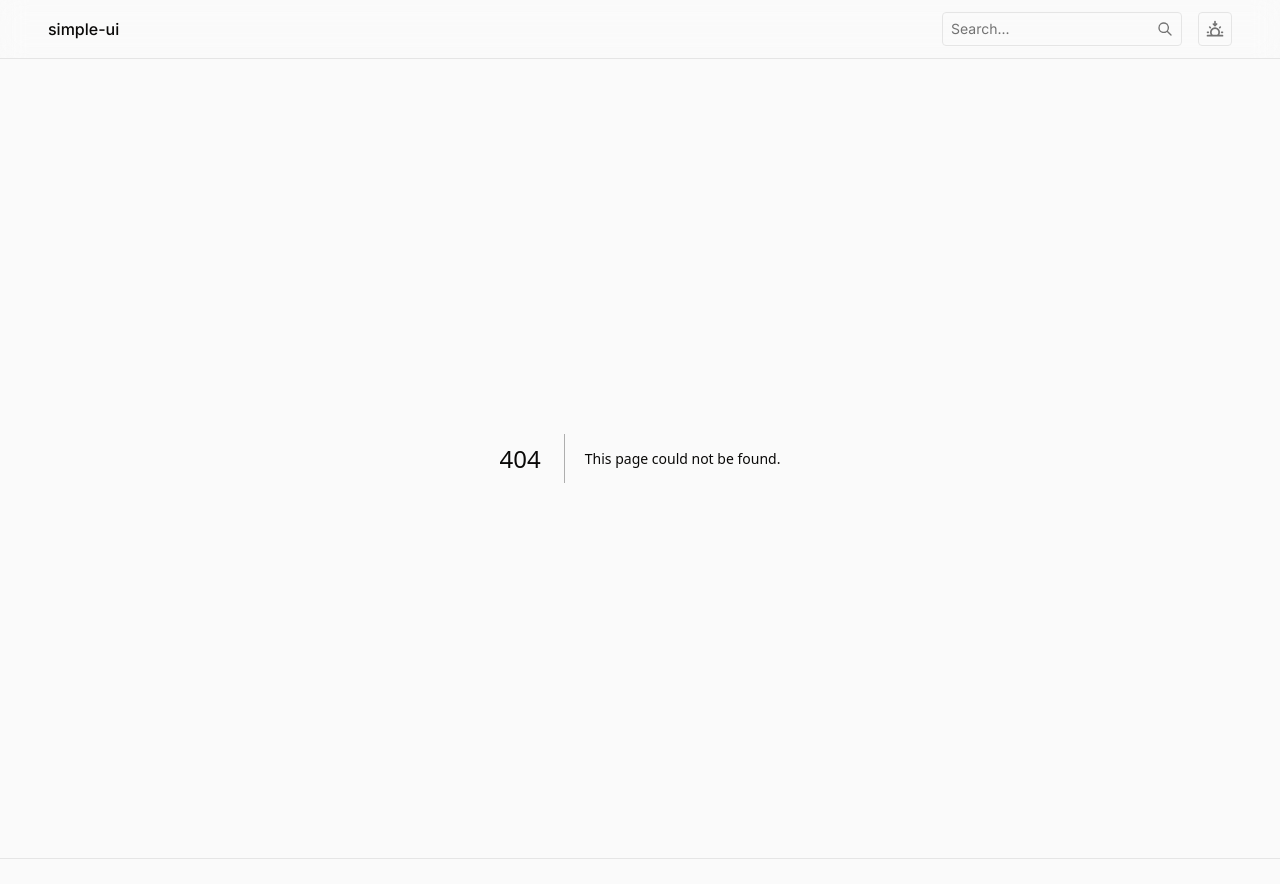
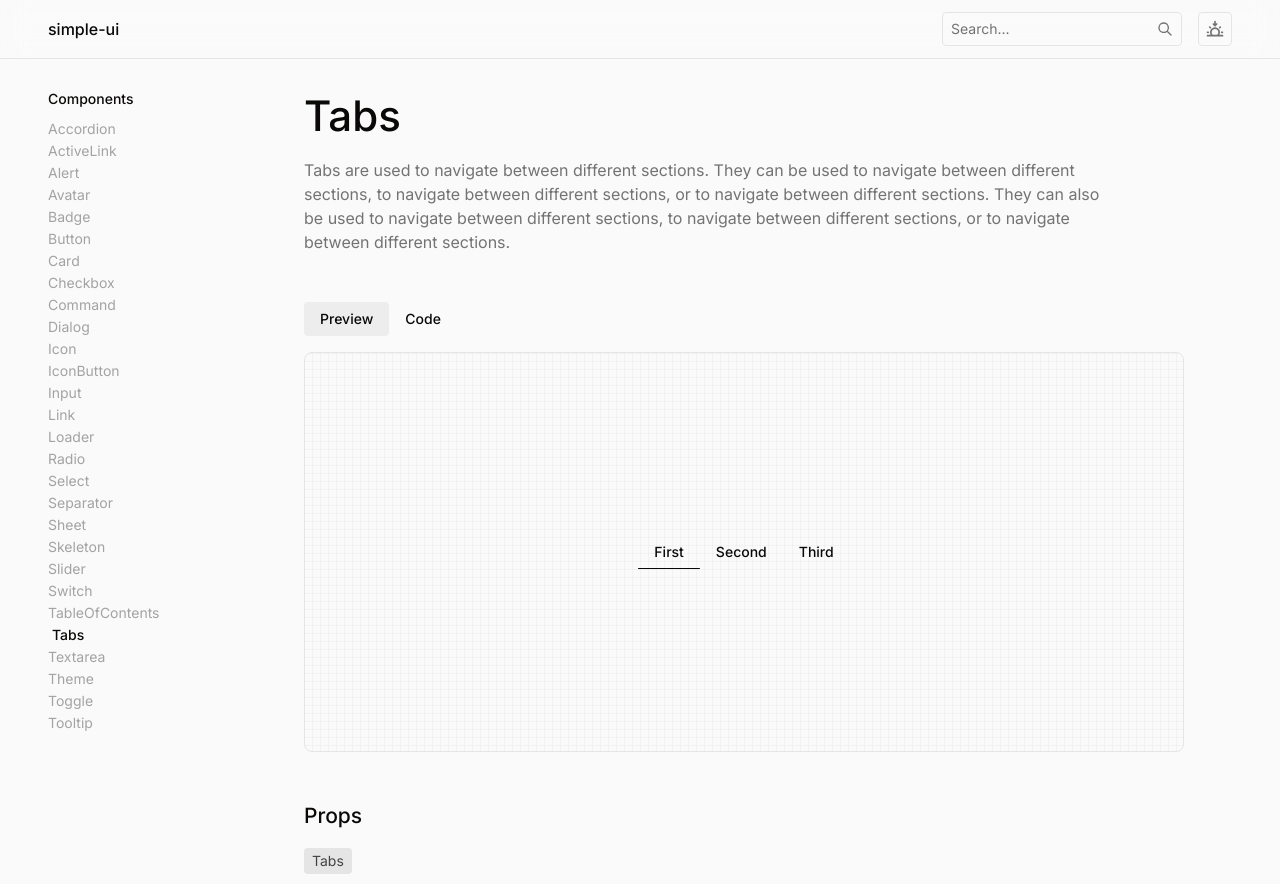
Before and after one commit to haberalan/simple-ui, a Next.js app: page /components/tabs in a window 1280 px wide. Before the commit this address had no page. Shown: the top 884 px of the page. Built offline with nearby package versions, Linux system fonts and the light colour scheme.

Commit message:
fix: tabs

```diff
--- /dev/null
+++ b/app/(sites)/components/tabs/page.tsx
@@ -0,0 +1,82 @@
+import { TabItem, Tabs } from "@/components/ui";
+import {
+  ComponentHeader,
+  ComponentPreview,
+  ComponentProps,
+} from "../_components";
+
+export default function Page() {
+  return (
+    <>
+      <ComponentHeader
+        name="Tabs"
+        description="Tabs are used to navigate between different sections. They can be used to navigate between different sections, to navigate between different sections, or to navigate between different sections. They can also be used to navigate between different sections, to navigate between different sections, or to navigate between different sections."
+      />
+      <ComponentPreview
+        preview={
+          <Tabs labels={["First", "Second", "Third"]} variant="primary">
+            <TabItem label="First">
+              <></>
+            </TabItem>
+            <TabItem label="Second">
+              <></>
+            </TabItem>
+            <TabItem label="Third">
+              <></>
+            </TabItem>
+          </Tabs>
+        }
+      />
+      <ComponentProps
+        elements={[
+          {
+            name: "Tabs",
+            props: [
+              {
+                name: "labels",
+                default: "[]",
+                type: "string[]",
+                description: "Tabs labels.",
+              },
+              {
+                name: "variant",
+                default: "undefined",
+                type: "TabsNavProps['variant']",
+                description: "Tabs variant.",
+              },
+              {
+                name: "children",
+                default: "undefined",
+                type: "React.ReactNode",
+                description: "Tabs content.",
+              },
+              {
+                name: "className",
+                default: "undefined",
+                type: "string",
+                description: "Adds additional classes.",
+              },
+            ],
+          },
+          {
+            name: "TabItem",
+            props: [
+              {
+                name: "label",
+                default: "undefined",
+                type: "string",
+                description: "Tab item label.",
+              },
+              {
+                name: "children",
+                default: "undefined",
+                type: "React.ReactNode",
+                description: "Tab item content.",
+              },
+            ],
+          },
+        ]}
+      />
+    </>
+  );
+}
--- a/components/ui/Tabs/TabItem/index.ts
+++ b/components/ui/Tabs/TabItem/index.ts
@@ -1,3 +1,3 @@
-import TabItem from './component';
+import TabItem from "./component";
 
 export default TabItem;
--- a/components/ui/Tabs/TabsNav/component.styles.ts
+++ b/components/ui/Tabs/TabsNav/component.styles.ts
@@ -1,14 +1,20 @@
-import styles from '@/lib/styles';
+import styles from "@/lib/styles";
 
-const TabsNavWrapper = styles('flex');
+const TabsNavWrapper = styles("flex");
 
-const TabsNavInnerWrapper = styles('relative cursor-pointer px-4 py-2 text-sm font-500');
+const TabsNavInnerWrapper = styles(
+  "relative cursor-pointer px-4 py-2 text-sm font-500",
+);
 
-const TabsNavStyles = styles('absolute bottom-0 left-0 right-0 w-full rounded-1', {
-  variant: {
-    primary: 'h-[1px] bg-black dark:bg-gray-100',
-    secondary: 'h-full bg-black dark:bg-gray-100 bg-opacity-5 dark:bg-opacity-5',
+const TabsNavStyles = styles(
+  "absolute bottom-0 left-0 right-0 w-full rounded-1",
+  {
+    variant: {
+      primary: "h-[1px] bg-black dark:bg-gray-100",
+      secondary:
+        "h-full bg-black dark:bg-gray-100 bg-opacity-5 dark:bg-opacity-5",
+    },
   },
-});
+);
 
 export { TabsNavWrapper, TabsNavInnerWrapper, TabsNavStyles };
--- a/components/ui/Tabs/TabsNav/component.types.ts
+++ b/components/ui/Tabs/TabsNav/component.types.ts
@@ -2,7 +2,7 @@ type TabsNavProps = {
   /**
    * Variant of the nav
    */
-  variant: 'primary' | 'secondary';
+  variant: "primary" | "secondary";
   /**
    * Additional class names
    */
--- a/components/ui/Tabs/TabsNav/index.ts
+++ b/components/ui/Tabs/TabsNav/index.ts
@@ -1,3 +1,3 @@
-import TabsNav from './component';
+import TabsNav from "./component";
 
 export default TabsNav;
--- a/components/ui/Tabs/component.types.ts
+++ b/components/ui/Tabs/component.types.ts
@@ -1,4 +1,4 @@
-import { TabsNavProps } from './TabsNav/component.types';
+import { TabsNavProps } from "./TabsNav/component.types";
 
 type TabsContextProps = {
   /**
@@ -27,7 +27,7 @@ type TabsProps = {
   /**
    * Tabs Variant
    */
-  variant: TabsNavProps['variant'];
+  variant: TabsNavProps["variant"];
   /**
    * Additional class names
    */
--- a/components/ui/Tabs/index.ts
+++ b/components/ui/Tabs/index.ts
@@ -1,4 +1,4 @@
-import Tabs from './component';
-import TabItem from './TabItem';
+import Tabs from "./component";
+import TabItem from "./TabItem";
 
 export { Tabs, TabItem };
```
Also changed, not shown: components/ui/Tabs/TabsNav/component.tsx (+11 -7 lines), components/ui/Tabs/component.tsx (+7 -7 lines).
